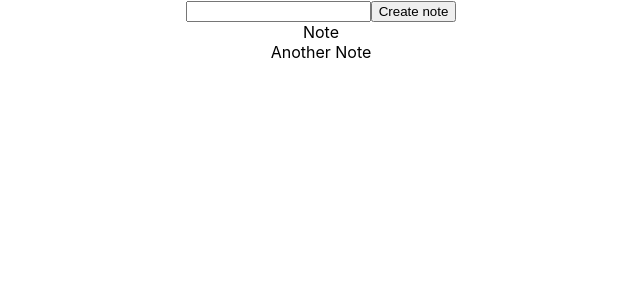
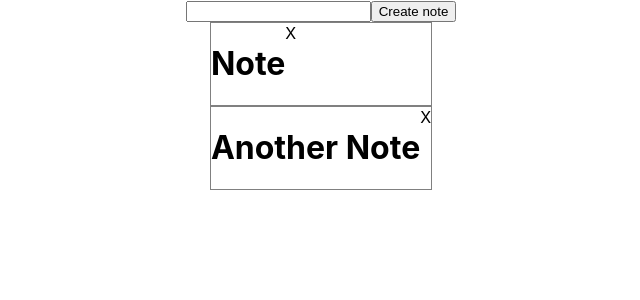
Before and after one commit to theruslanusmanov/keep, a React (Create React App) app in the folder src/keep-app/: page / in a window 1280 px wide. Shown: the top 300 px of the page, without its empty margins (319-959 px from the left). Built offline with nearby package versions, Linux system fonts and the light colour scheme.

Commit message:
fix test 3

```diff
--- a/src/keep-app/src/App.css
+++ b/src/keep-app/src/App.css
@@ -1,38 +1,10 @@
 .App {
-  text-align: center;
-}
-
-.App-logo {
-  height: 40vmin;
-  pointer-events: none;
-}
-
-@media (prefers-reduced-motion: no-preference) {
-  .App-logo {
-    animation: App-logo-spin infinite 20s linear;
-  }
-}
-
-.App-header {
-  background-color: #282c34;
-  min-height: 100vh;
   display: flex;
   flex-direction: column;
   align-items: center;
-  justify-content: center;
-  font-size: calc(10px + 2vmin);
-  color: white;
 }
 
-.App-link {
-  color: #61dafb;
+.note {
+  display: flex;
+  border: 1px solid gray;
 }
-
-@keyframes App-logo-spin {
-  from {
-    transform: rotate(0deg);
-  }
-  to {
-    transform: rotate(360deg);
-  }
-}
--- a/src/keep-app/src/App.tsx
+++ b/src/keep-app/src/App.tsx
@@ -22,7 +22,7 @@ function App() {
         .catch();
   }, [])
 
-  const createButton = () => {
+  const createNote = () => {
     setNotes([...notes, {id: '3', body: bodyText}]);
 
     fetch(`${host}/note`, {
@@ -34,6 +34,15 @@ function App() {
       .catch()
   }
 
+  const removeNote = (id: string) => {
+    fetch(`${host}/note`, {
+      method: 'DELETE',
+      body: id
+    })
+      .then(res => res.json())
+      .catch()
+  }
+
   return (
     <div className="App">
       <div className="create-note">
@@ -41,7 +50,7 @@ function App() {
         <button
           className="create-button"
           data-cy="create-button"
-          onClick={() => createButton()}
+          onClick={() => createNote()}
         >
           Create note
         </button>
@@ -49,7 +58,10 @@ function App() {
       <div className="notes" data-cy="notes">
         {
           notes.map((v, i) => (
-            <div key={i} className="note">{v.body}</div>
+            <div key={i} className="note" data-cy="note">
+              <h1>{v.body}</h1>
+              <div data-cy="delete-button" onClick={() => removeNote(v.id)}>X</div>
+            </div>
           ))
         }
       </div>
```
Also changed, not shown: 1 other file (tests, documents, lock files or other folders).
